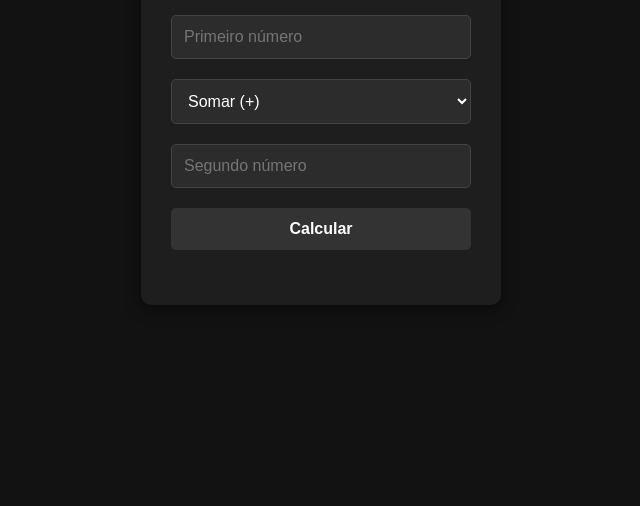
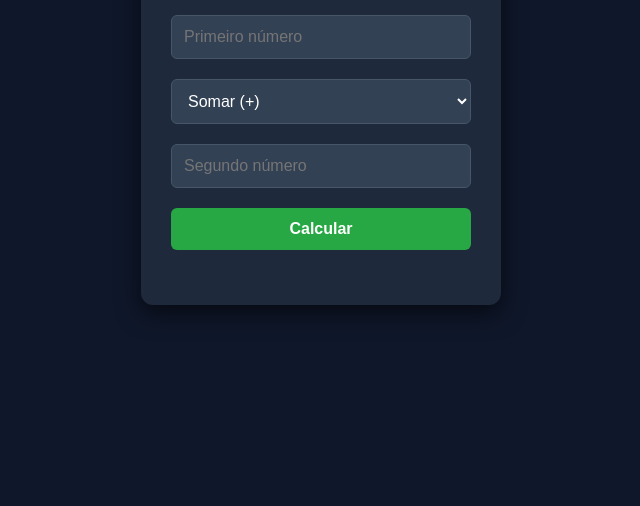
Before and after one commit to arthurhanquier081/calculadora, a website: page public/index.html in a window 1280 px wide. Shown: the part 294-800 px from the top of the page, without its empty margins (319-959 px from the left). Drawn offline with Linux system fonts and the light colour scheme.

Commit message:
style: reformula esquema de cores do fundo, card da calculadora e botao

```diff
--- a/public/index.html
+++ b/public/index.html
@@ -5,8 +5,9 @@
     <meta name="viewport" content="width=device-width, initial-scale=1.0">
     <title>Calculadora Fullstack</title>
     <style>
+    /* 1. Fundo do site inteiro */
     body {
-            background-color: #121212;
+        background-color: #0f172a; /* Azul marinho escuro */
         color: #ffffff;
         font-family: Arial, sans-serif;
         display: flex;
@@ -15,39 +16,54 @@
         height: 100vh;
         margin: 0;
     }
+
+    /* 2. Fundo do card da calculadora */
     .calculadora {
-            background-color: #1e1e1e;
+        background-color: #1e293b; /* Card em tom ligeiramente mais claro */
         padding: 30px;
-            border-radius: 10px;
-            box-shadow: 0 4px 15px rgba(0,0,0,0.5);
+        border-radius: 12px;
+        box-shadow: 0 8px 24px rgba(0,0,0,0.6);
         text-align: center;
         width: 300px;
     }
-        input, select, button {
+
+    /* Campos de entrada e seleção */
+    input, select {
         margin: 10px 0;
         padding: 12px;
         width: 100%;
         box-sizing: border-box;
-            background-color: #2c2c2c;
+        background-color: #334155;
         color: white;
-            border: 1px solid #444;
-            border-radius: 5px;
+        border: 1px solid #475569;
+        border-radius: 6px;
         font-size: 1rem;
     }
+
+    /* Botão com destaque Verde */
     button {
-            background-color: #333333;
+        margin: 10px 0;
+        padding: 12px;
+        width: 100%;
+        box-sizing: border-box;
+        background-color: #28a745;
+        color: white;
         border: none;
+        border-radius: 6px;
         cursor: pointer;
+        font-size: 1rem;
         font-weight: bold;
         transition: 0.3s;
     }
     button:hover {
-            background-color: #555555;
+        background-color: #218838;
     }
+
     #resultado {
         margin-top: 15px;
         font-size: 1.2rem;
         font-weight: bold;
+        color: #4ade80; /* Texto do resultado em tom verde claro */
     }
 </style>
 </head>
```
Lines whose indentation alone changed are shown as unchanged.
